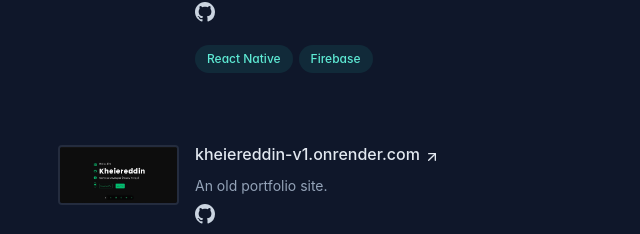
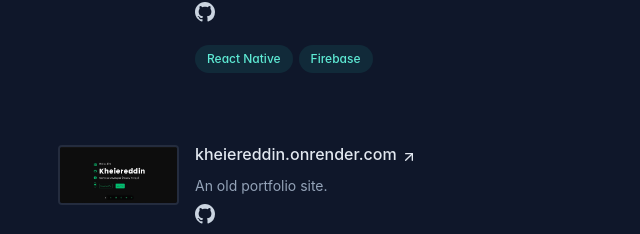
Before and after one commit to kheireddinebou/portfolio-v2, a Next.js app: page / in a window 1280 px wide. Shown: the part 2235-2469 px from the top of the page, without its empty margins (594-1234 px from the left). Built offline with nearby package versions, Linux system fonts and the light colour scheme.

Commit message:
change the link of my old portfolio website

```diff
--- a/src/data/projects.ts
+++ b/src/data/projects.ts
@@ -36,12 +36,12 @@ export const myProjects: Project[] = [
   },
 
   {
-    title: "kheiereddin-v1.onrender.com",
+    title: "kheiereddin.onrender.com",
     desc: "An old portfolio site.",
     tools: ["React", "Redux", "Sass"],
     img: "/images/portfolio/v1-portfolio.jpg",
     githubLink: "https://github.com/khiereddinbou/portfolio",
-    demoLink: "https://kheiereddin-v1.onrender.com/",
+    demoLink: "https://kheiereddin.onrender.com/",
   },
 
   {
```
